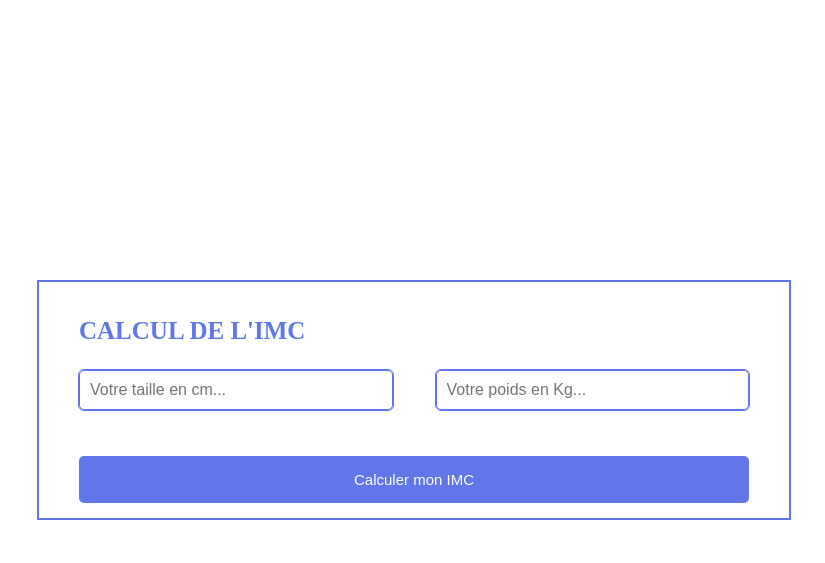
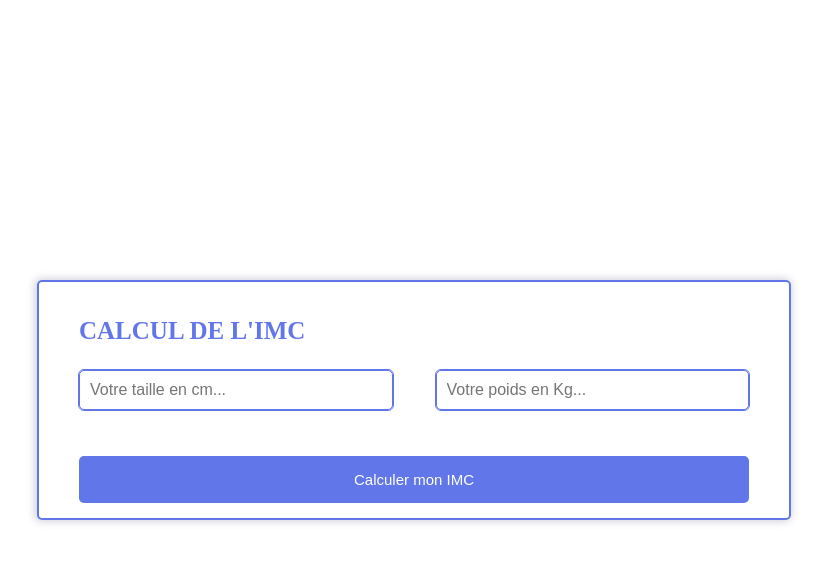
Before and after one commit to Alsace7004/IMC-Indice-de-Masse-Corporelle--HTML-CSS-JS, a PHP site: page / in a window 1280 px wide. Shown: the top 563 px of the page, without its empty margins (226-1051 px from the left). Run offline with PHP 8.4, Linux system fonts and the light colour scheme.

Commit message:
mise a jour mineur

```diff
--- a/style.css
+++ b/style.css
@@ -1,6 +1,11 @@
 *{
     margin: 0;
     padding: 0;
+}
+body{
+
+
+
 }
 .title{
     font-size: 25px;
@@ -9,14 +14,18 @@
     font-weight: bold;
 }
 .container{
+
     border: 2px solid rgb(97, 118, 233);
+    /*border: 2px solid #cbcbd9;*/
     position: absolute;
     top: 50%;
     left: 50%;
     transform: translate(-50%,-50%);
     width: 700px;
+    border-radius:5px;
+    padding: 25px 25px 0px 25px;/*trbl*/;
+    box-shadow: -1px 0px 8px 1px #cbcbd9;
 
-    padding: 25px 25px 0px 25px;/*trbl*/;
 }
 .input_container{
     /*border: 1px solid green;*/
```
